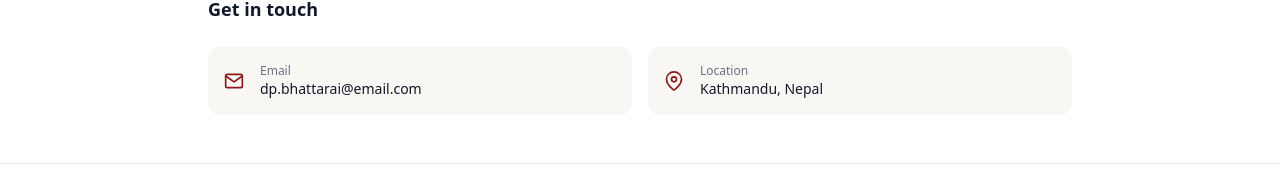
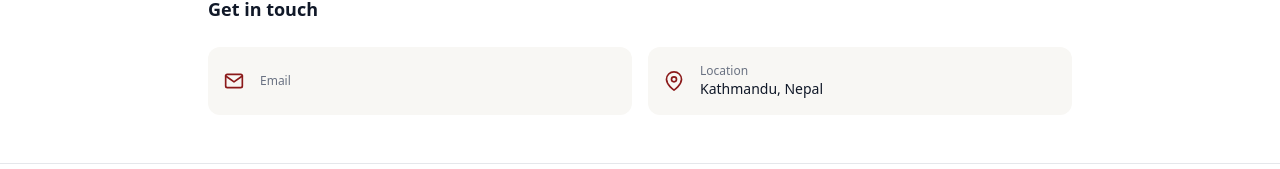
Before and after one commit to utsavbhattarai05/bhattarai-research, a Next.js app: page / in a window 1280 px wide. Shown: the part 1191-1360 px from the top of the page. Built offline with nearby package versions, Linux system fonts and the light colour scheme; no server answers; the database is empty.

Commit message:
fix: use profile email from DB everywhere instead of hardcoded fallback

```diff
--- a/src/app/about/page.tsx
+++ b/src/app/about/page.tsx
@@ -73,7 +73,7 @@ const FALLBACK: Profile = {
     en: ['🎵 लोकगीत', '📖 लोककथा', '🪔 संस्कृति', '🗣️ मौखिक', '🇳🇵 Nepal'],
     ne: ['🎵 लोकगीत', '📖 लोककथा', '🪔 संस्कृति', '🗣️ मौखिक परम्परा', '🇳🇵 नेपाल'],
   },
-  email:    'dp.bhattarai@email.com',
+  email:    '',
   location: { en: 'Kathmandu, Nepal', ne: 'काठमाडौं, नेपाल' },
 };
 
--- a/src/app/contact/page.tsx
+++ b/src/app/contact/page.tsx
@@ -1,6 +1,6 @@
 'use client';
 
-import { useState } from 'react';
+import { useState, useEffect } from 'react';
 import { useLanguage } from '@/components/Providers';
 import { FiSend, FiCheck, FiAlertCircle } from 'react-icons/fi';
 
@@ -33,7 +33,15 @@ const COMBOS_NE = [
 
 export default function ContactPage() {
   const { language, t } = useLanguage();
+  const [profileEmail, setProfileEmail] = useState('');
   const [flipped, setFlipped]   = useState(false);
+
+  useEffect(() => {
+    fetch('/api/profile')
+      .then((r) => r.json())
+      .then((d) => { if (d.profile?.email) setProfileEmail(d.profile.email); })
+      .catch(() => null);
+  }, []);
   const [spinning, setSpinning] = useState(false);
   const [reelVals, setReelVals] = useState(['🤝\nCollab', '📚\nResearch', '🇳🇵\nNepal']);
   const [result, setResult]     = useState<{ icon: string; text: string } | null>(null);
@@ -127,7 +135,7 @@ export default function ContactPage() {
             </div>
             <div className="grid grid-cols-2 gap-2 flex-1">
               {[
-                { icon: '📧', label: t('contact.emailLabel'), val: 'dp.bhattarai@email.com' },
+                { icon: '📧', label: t('contact.emailLabel'), val: profileEmail || 'dp.bhattarai@email.com' },
                 { icon: '🌐', label: t('contact.scholarLabel'), val: language === 'ne' ? 'अनुसन्धान हेर्नुहोस्' : 'View research' },
                 { icon: '📍', label: t('contact.locationLabel'), val: t('contact.locationValue') },
                 { icon: '🌍', label: t('contact.websiteLabel'), val: 'dhrubabhattarai.com.np' },
--- a/src/app/page.tsx
+++ b/src/app/page.tsx
@@ -57,7 +57,7 @@ export default function Home() {
     ? (language === 'ne' && profile.location.ne ? profile.location.ne : profile.location.en)
     : (language === 'ne' ? 'काठमाडौं, नेपाल' : 'Kathmandu, Nepal');
 
-  const email = profile?.email ?? 'dp.bhattarai@email.com';
+  const email = profile?.email || '';
   const initials = language === 'ne' ? 'ध.भ.' : 'DB';
 
   return (
```
